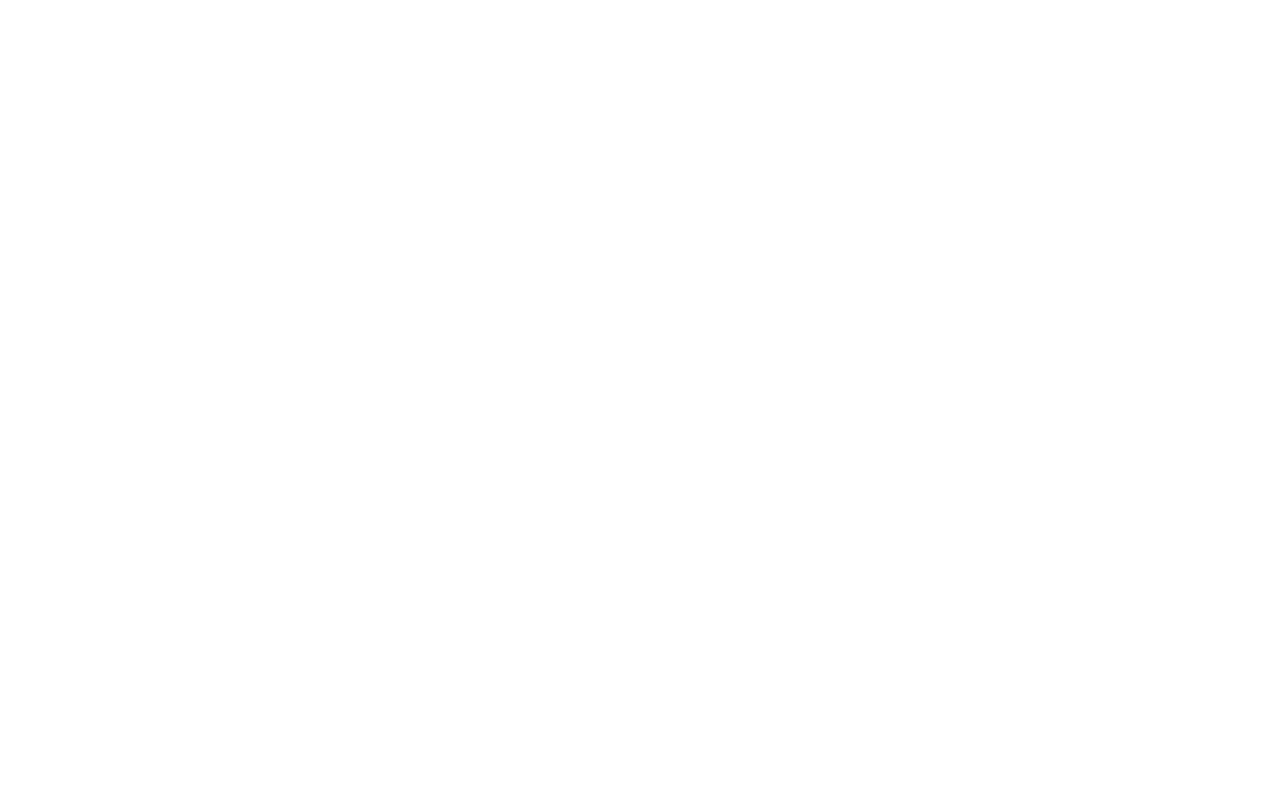
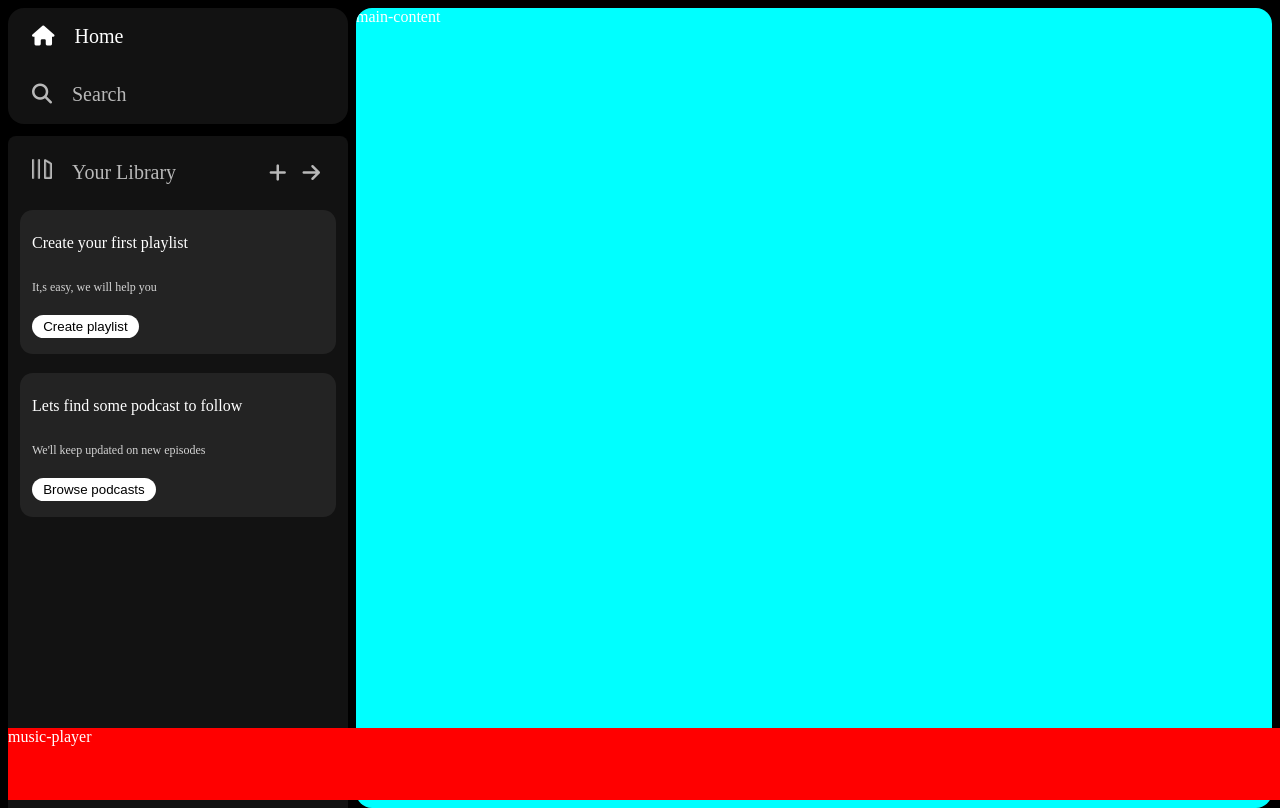
Before and after one commit to ashishpatil3101/spotify-clone-html-css-bootstrap, a plain HTML site: page index.html in a window 1280 px wide. Shown: the top 808 px of the page. Drawn offline with Linux system fonts and the light colour scheme.

Commit message:
implemented side bar

```diff
--- a/index.html
+++ b/index.html
@@ -1,14 +1,92 @@
 <html lang="en">
+
 <head>
     <meta charset="UTF-8">
     <meta name="viewport" content="width=device-width, initial-scale=1.0">
     <link rel="stylesheet" href="https://cdnjs.cloudflare.com/ajax/libs/font-awesome/6.5.1/css/all.min.css"
-    integrity="sha512-DTOQO9RWCH3ppGqcWaEA1BIZOC6xxalwEsw9c2QQeAIftl+Vegovlnee1c9QX4TctnWMn13TZye+giMm8e2LwA=="
-    crossorigin="anonymous" referrerpolicy="no-referrer" />
+        integrity="sha512-DTOQO9RWCH3ppGqcWaEA1BIZOC6xxalwEsw9c2QQeAIftl+Vegovlnee1c9QX4TctnWMn13TZye+giMm8e2LwA=="
+        crossorigin="anonymous" referrerpolicy="no-referrer" />
     <link rel="icon" href="./assets/logo.png">
+    <link rel="stylesheet" href="style.css">
     <title>Spotify - web player</title>
 </head>
+
 <body>
+    <div class="main">
 
+        <div class="side-bar">
+
+            <div class="nav">
+                <div class="nav-option" style="opacity: 1;">
+                    <i class="fa-solid fa-house"></i>
+                    <a href="#">Home</a>
+                </div>
+
+                <div class="nav-option">
+                    <i class="fa-solid fa-magnifying-glass"></i>
+                    <a href="#">Search</a>
+                </div>
+
+            </div>
+
+            <div class="library">
+
+                <div class="options">
+
+                    <div class="lab-option nav-option">
+                        <img src="./assets/library_icon.png" alt="">
+                        <a href="#">Your Library</a>
+                    </div>
+
+                    <div class="icons">
+                        <i class="fa-solid fa-plus"></i>
+                        <i class="fa-solid fa-arrow-right"></i>
+                    </div>
+
+                </div>
+                <div class="lab-boxes">
+
+                    <div class="box">
+
+                        <p class="box-p1">
+                            Create your first playlist
+                        </p>
+
+                        <p class="box-p2">
+                            It,s easy, we will help you
+
+                        </p>
+
+                        <button class="badge">Create playlist</button>
+                    </div>
+
+                    <div class="box">
+
+                        <p class="box-p1">
+                            Lets find some podcast to follow
+                        </p>
+
+                        <p class="box-p2">
+                            We'll keep updated on new episodes
+                        </p>
+
+                        <button class="badge">Browse podcasts</button>
+                    </div>
+
+                </div>
+            </div>
+
+        </div>
+
+        <div class="main-content">
+            main-content
+        </div>
+
+        <div class="music-player">
+            music-player
+        </div>
+
+    </div>
 </body>
+
 </html>
--- a/style.css
+++ b/style.css
@@ -0,0 +1,135 @@
+body {
+    margin: 0;
+    background-color: black;
+    color: white;
+    overflow: hidden;
+}
+
+.main {
+    display: flex;
+    height: 100vh;
+    padding: 0.5rem;
+}
+
+.side-bar {
+    background-color: black;
+    width: 340px;
+    border-radius: 1rem;
+    margin-right: 0.5rem;
+}
+
+.main-content {
+    background-color: aqua;
+    flex: 1;
+    border-radius: 1rem;
+    overflow: auto;
+}
+
+.music-player {
+    position: fixed;
+    bottom: 0px;
+    width: 100%;
+    background-color: red;
+    height: 72px;
+}
+
+a {
+    text-decoration: none;
+    color: white;
+}
+
+.nav {
+    background-color: #121212;
+    border-radius: 1rem;
+    display: flex;
+    flex-direction: column;
+    justify-content: center;
+    height: 100px;
+    padding: 0.5rem 0.75rem;
+}
+
+.nav-option {
+    opacity: 0.7;
+    line-height: 2.5rem;
+    padding: 0.5rem 0.75rem;
+}
+
+.nav-option i {
+    font-size: 1.25rem;
+}
+
+.nav-option a {
+    font-size: 1.25rem;
+    margin-left: 1rem;
+}
+
+.nav-option:hover {
+    opacity: 1;
+}
+
+.library {
+    background-color: #121212;
+    border-radius: 0.5rem;
+    height: 100%;
+    padding: 0.5rem 0.75rem;
+    margin-top: 0.75rem;
+}
+
+.options {
+    display: flex;
+    /* padding-top: 0.5rem; */
+    background-color: #121212;
+    justify-content: space-between;
+    align-items: center;
+}
+
+.lab-option img {
+    height: 1.25rem;
+    width: 1.25rem;
+}
+
+.icons {
+    font-size: 1.25rem;
+    display: flex;
+}
+
+.icons i {
+    opacity: 0.7;
+    margin-right: 1rem;
+}
+
+.icons i:hover {
+    opacity: 1;
+}
+
+.box {
+    display: flex;
+    flex-direction: column;
+    padding: 0.5rem 0.75rem;
+    margin: 0.5rem 0 1.2rem 0;
+    background-color: #232323;
+    border-radius: 0.8rem;
+    height: 8rem;
+}
+
+.box-p1 {
+    font-size: 1rem;
+    font-weight: 500;
+}
+
+.box-p2 {
+    font-size: 0.75rem;
+    opacity: 0.8;
+}
+
+.badge {
+    background-color: white;
+    border: none;
+    border-radius: 100px;
+    padding: 0.25rem 0.70rem;
+    height: auto;
+    font-weight: 700rem;
+    width: fit-content;
+    margin: 0.5rem;
+    margin-left: 0px;
+}
```
